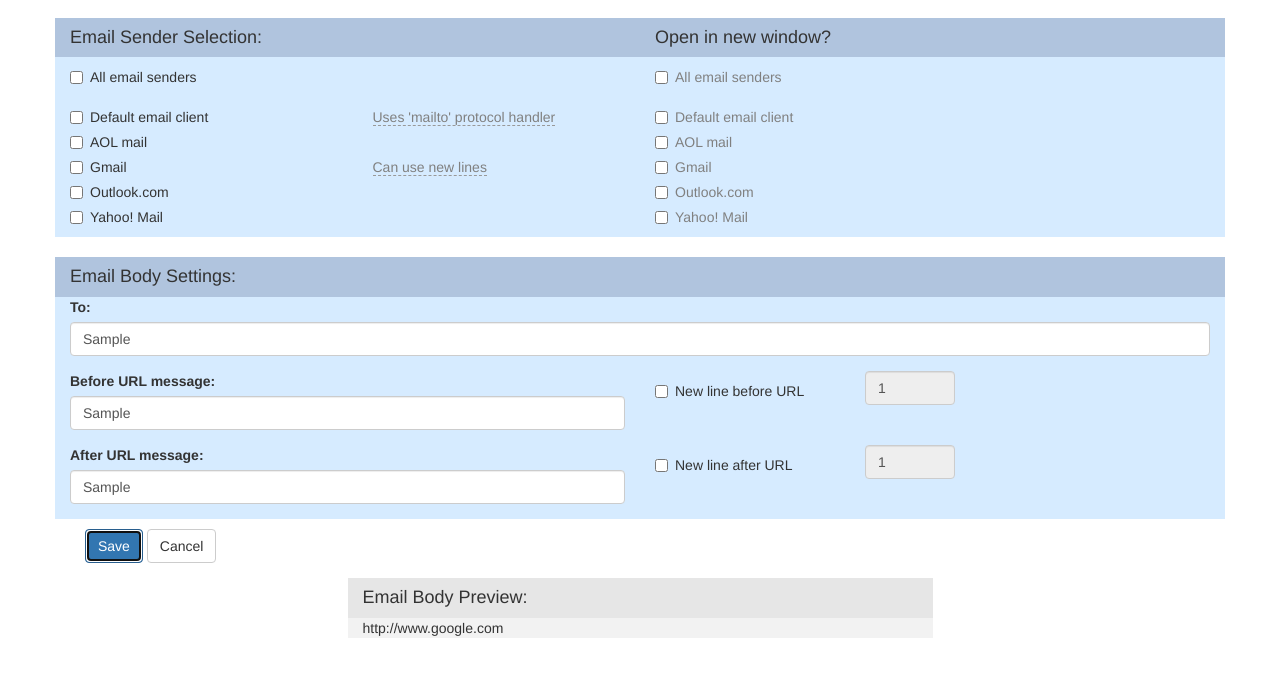
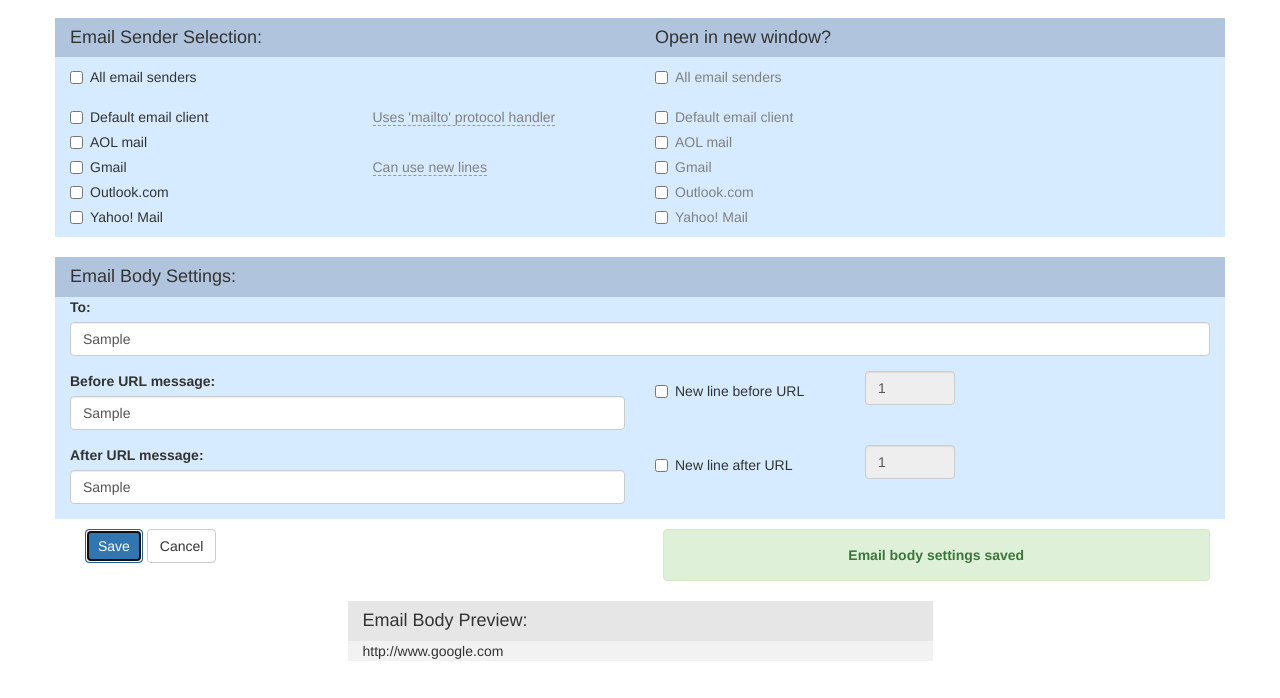
Before and after one commit to Cobote/share-link-via-email, a browser extension: page options.html in a window 1280 px wide. Both pictures are taken after typing "Sample", "Sample", "Sample" into the empty fields and a click on the button "Save". Shown: the part 102-800 px from the top of the page. Drawn offline with Linux system fonts and the light colour scheme.

Commit message:
Removed chrome.tab, improved save confirmation
Removed chrome.tab with no problems
Save confirmation text is centred, row matches height, added slider
effect.

```diff
--- a/functions.js
+++ b/functions.js
@@ -182,12 +182,17 @@ function save_body_options() {
 
     // Update status to let user know options were saved.
     status = $("#status");
+	statusCss = "alert alert-success text-center";
     status.html("<strong>Email body settings saved</strong>");
-    status.parent().addClass("alert alert-success");
+    status.parent().addClass(statusCss);
+	status.parent().hide();
+	status.parent().slideToggle();
     setTimeout(function() {
-    	status.html("");
-    	status.parent().removeClass("alert alert-success");
-    }, 1500);
+		status.parent().slideToggle(function() {
+			status.html("");
+			status.parent().removeClass(statusCss);
+		});
+    }, 3000);
 
     //reload context menu with new settings
     chrome.contextMenus.removeAll();
--- a/options.css
+++ b/options.css
@@ -38,6 +38,7 @@
 .form-actions {
 	padding-top: 10px;
 	padding-left: 15px;
+	height: 82px;
 }
 .new-win-checkbox {
 	color: grey;
--- a/options.html
+++ b/options.html
@@ -190,7 +190,9 @@
 		        </div>
 	        </div>
 	        <div class="col-md-6">
-	        	<span id="status">&nbsp;</span>
+					<div>
+						<span id="status">&nbsp;</span>
+					</div>
 	        </div>
         </div>
         </form>
```
Also changed, not shown: manifest.json.
